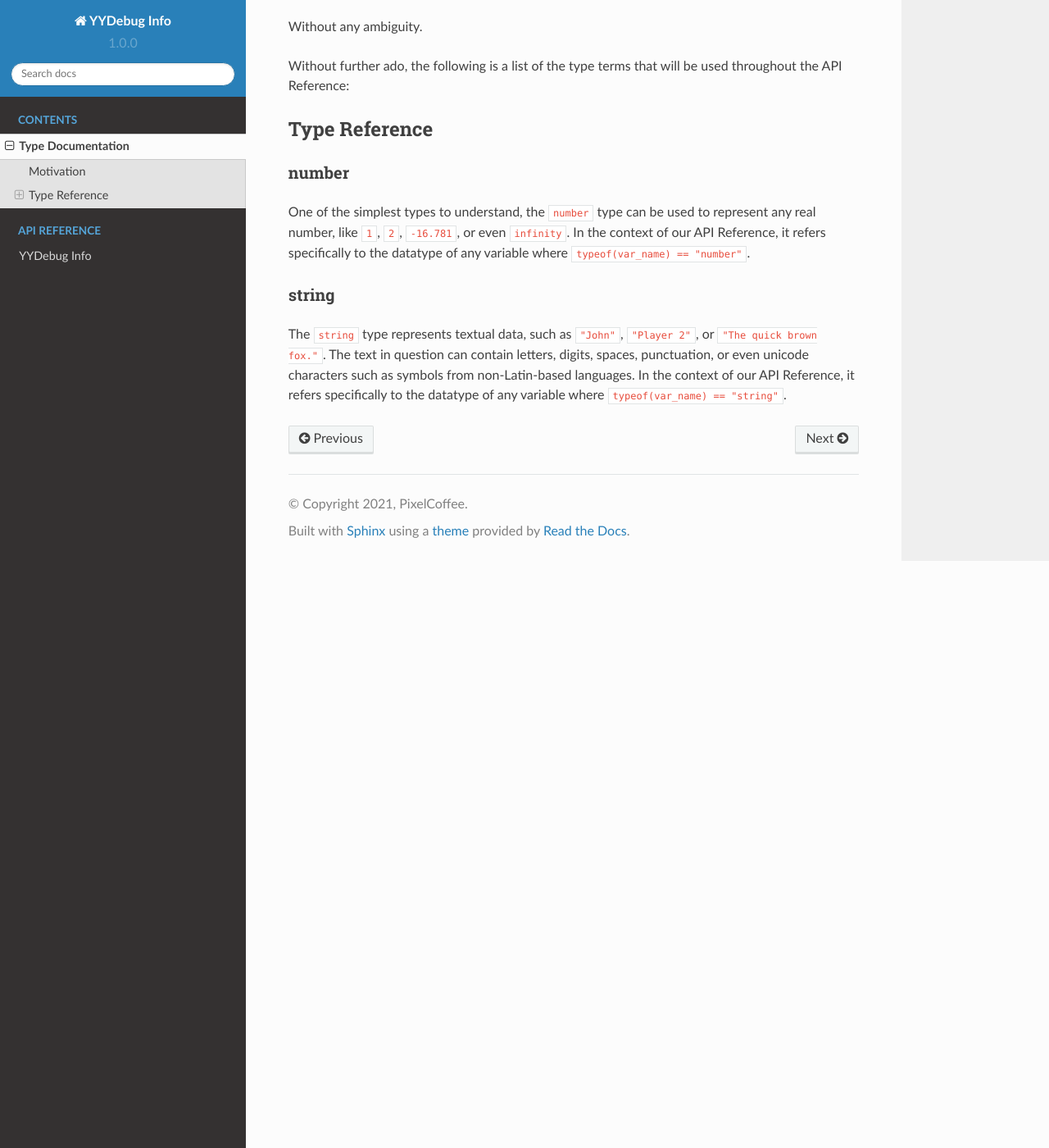
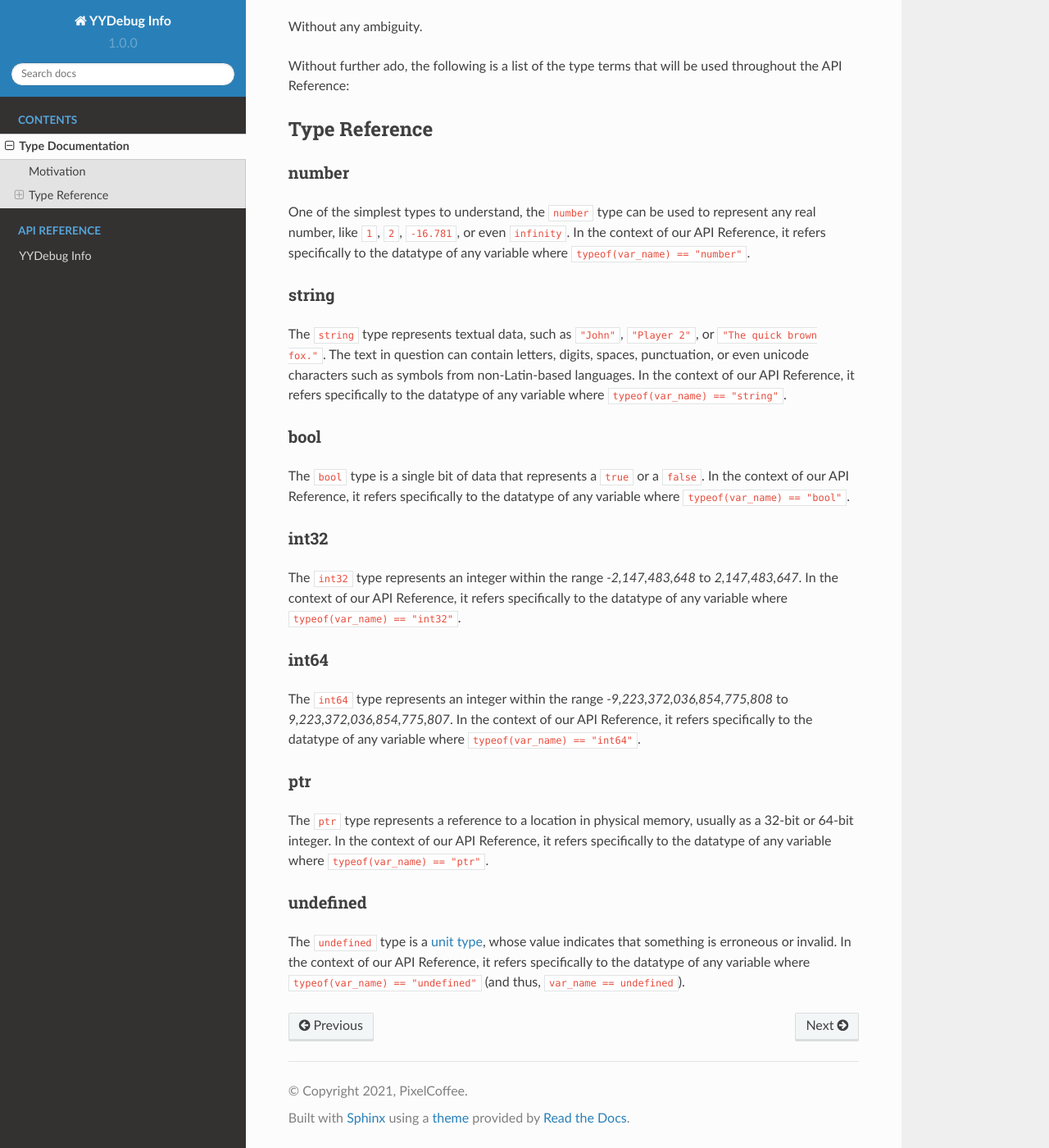
Before and after one commit to pixel-coffee/yydebuginfodocs, a Sphinx documentation site: the page built from docs/source/type_documentation.rst, in a window 1280 px wide and 1400 px high, scrolled down 832 px. Shown: the whole window at 82% size. Built offline with Sphinx 7.4.7 and the Read the Docs theme 2.0.0, drawn with Linux system fonts in a browser that asks for light colours.

Commit message:
Update type_documentation.rst

```diff
--- a/docs/source/type_documentation.rst
+++ b/docs/source/type_documentation.rst
@@ -38,3 +38,33 @@ string
 
 The ``string`` type represents textual data, such as ``"John"``, ``"Player 2"``, or ``"The quick brown fox."``. The text in question can contain letters, digits, spaces, punctuation, or even unicode characters such as symbols from non-Latin-based languages.
 In the context of our API Reference, it refers specifically to the datatype of any variable where ``typeof(var_name) == "string"``.
+
+bool
+****
+
+The ``bool`` type is a single bit of data that represents a ``true`` or a ``false``.
+In the context of our API Reference, it refers specifically to the datatype of any variable where ``typeof(var_name) == "bool"``.
+
+int32
+*****
+
+The ``int32`` type represents an integer within the range `-2,147,483,648` to `2,147,483,647`.
+In the context of our API Reference, it refers specifically to the datatype of any variable where ``typeof(var_name) == "int32"``.
+
+int64
+*****
+
+The ``int64`` type represents an integer within the range `-9,223,372,036,854,775,808` to `9,223,372,036,854,775,807`.
+In the context of our API Reference, it refers specifically to the datatype of any variable where ``typeof(var_name) == "int64"``.
+
+ptr
+***
+
+The ``ptr`` type represents a reference to a location in physical memory, usually as a 32-bit or 64-bit integer.
+In the context of our API Reference, it refers specifically to the datatype of any variable where ``typeof(var_name) == "ptr"``.
+
+undefined
+*********
+
+The ``undefined`` type is a `unit type <https://en.wikipedia.org/wiki/Unit_type>`_, whose value indicates that something is erroneous or invalid.
+In the context of our API Reference, it refers specifically to the datatype of any variable where ``typeof(var_name) == "undefined"`` (and thus, ``var_name == undefined``).
```
